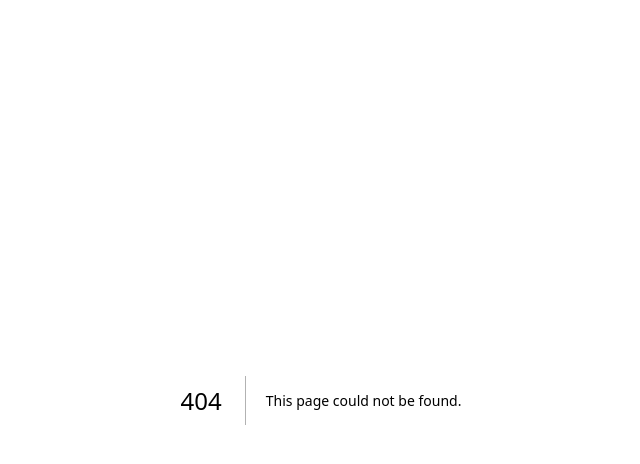
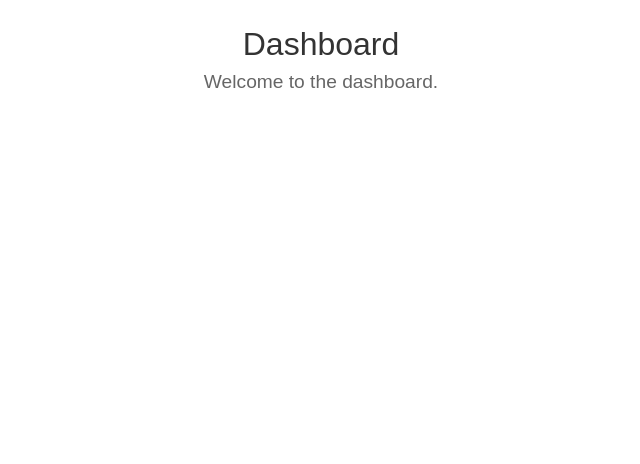
Before and after one commit to Garriga11/EduAdmin, a Next.js app: page /dashboard in a window 1280 px wide. Before the commit this address had no page. Shown: the top 464 px of the page, without its empty margins (319-959 px from the left). Built offline with nearby package versions, Linux system fonts and the light colour scheme.

Commit message:
Add files via upload

```diff
--- /dev/null
+++ b/app/dashboard/page.module.css
@@ -0,0 +1,15 @@
+/* app/dashboard/page.module.css */
+.dashboardContainer {
+    text-align: center;
+    margin-top: 20px;
+}
+
+.dashboardTitle {
+    font-size: 2rem;
+    color: #333;
+}
+
+.dashboardText {
+    font-size: 1.2rem;
+    color: #666;
+}
--- /dev/null
+++ b/app/dashboard/page.tsx
@@ -0,0 +1,11 @@
+// app/dashboard/page.tsx
+import styles from 'page.module.css';  // Import the CSS module
+
+export default function Dashboard() {
+    return (
+        <div className={styles.dashboardContainer}>
+            <h1 className={styles.dashboardTitle}>Dashboard</h1>
+            <p className={styles.dashboardText}>Welcome to the dashboard.</p>
+        </div>
+    );
+}
```
